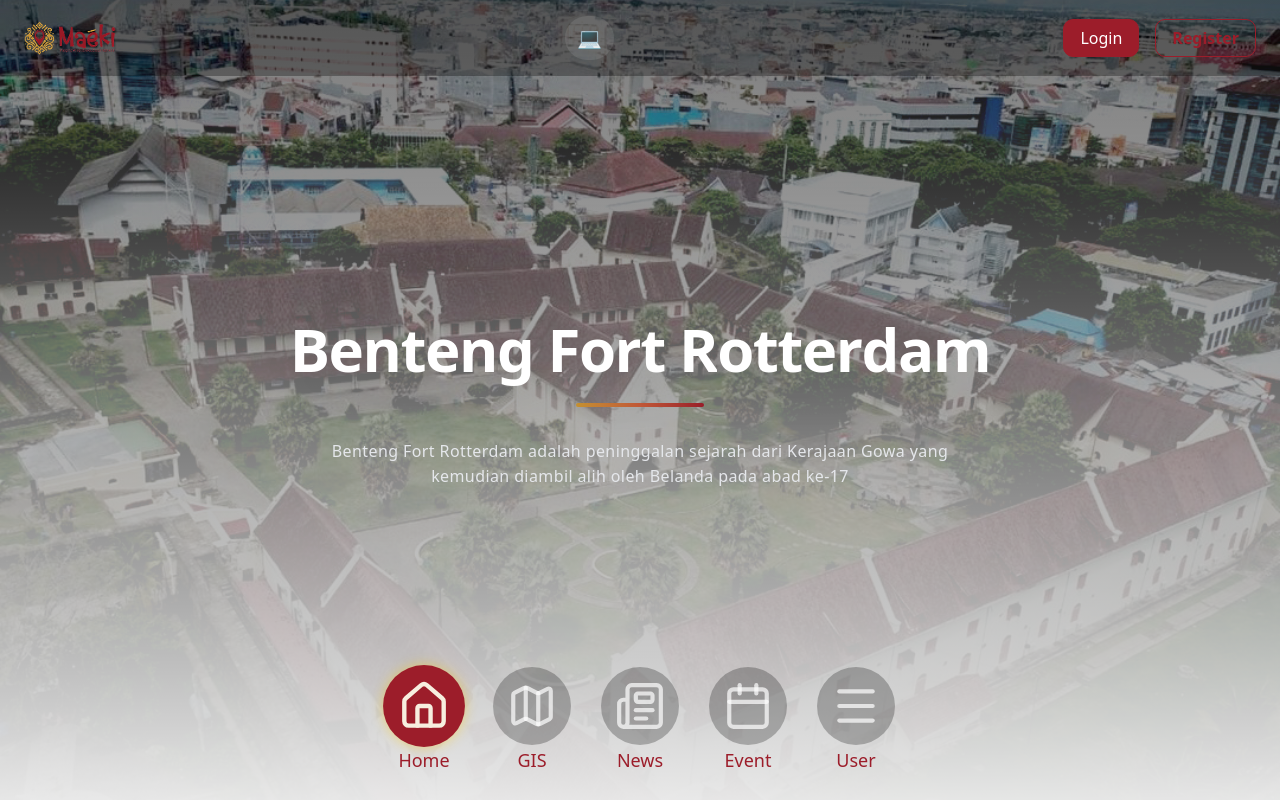
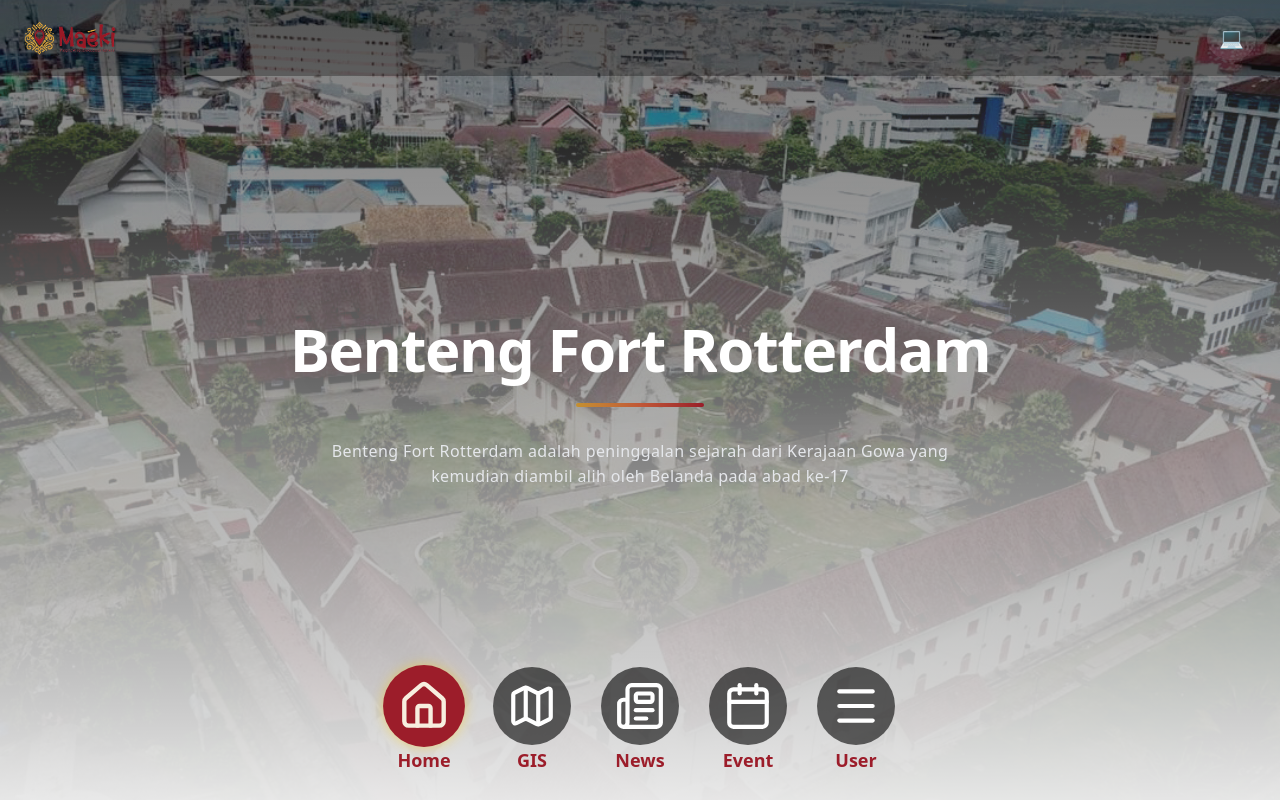
Before and after one commit to dhiyaulhaqaslam/maeki-project, a React (Vite) app: page / in a window 1280 px wide. Built offline with nearby package versions, Linux system fonts and the light colour scheme.

Commit message:
NavBottom Adjustment

```diff
--- a/src/components/BottomNav.tsx
+++ b/src/components/BottomNav.tsx
@@ -36,13 +36,13 @@ export default function BottomNav() {
                 min-w-[50px] min-h-[50px]
                 ${isActive
                                     ? "bg-[#9C1D2A] scale-105 shadow-[0_0_12px_rgba(255,200,0,0.45)]"
-                                    : "bg-black/25 hover:bg-[#9C1D2A] hover:scale-105 hover:shadow-[0_0_12px_rgba(255,200,0,0.45)]"
+                                    : "bg-black/60 dark:bg-white/60 text-white dark:text-black hover:bg-[#9C1D2A] hover:scale-105 hover:shadow-[0_0_12px_rgba(255,200,0,0.45)]"
                                 }
               `}
                         >
                             <Home className="w-[24px] h-[24px] md:min-w-[36px] md:min-h-[36px] lg:min-w-[48px] lg:min-h-[48px] xl:min-w-[50px] xl:min-h-[50px]" />
                         </div>
-                        <span className="mt-[2px] text-[clamp(18px,1.6vw,12px)] text-[#9C1D2A]">
+                        <span className="mt-[2px] text-[clamp(18px,1.6vw,12px)] text-[#9C1D2A] font-semibold">
                             Home
                         </span>
                     </>
@@ -68,13 +68,13 @@ export default function BottomNav() {
                 min-w-[50px] min-h-[50px]
                 ${isActive
                                     ? "bg-[#9C1D2A] scale-105 shadow-[0_0_12px_rgba(255,200,0,0.45)]"
-                                    : "bg-black/25 hover:bg-[#9C1D2A] hover:scale-105 hover:shadow-[0_0_12px_rgba(255,200,0,0.45)]"
+                                    : "bg-black/60 dark:bg-white/60 text-white dark:text-black hover:bg-[#9C1D2A] hover:scale-105 hover:shadow-[0_0_12px_rgba(255,200,0,0.45)]"
                                 }
               `}
                         >
                             <Map className="w-[24px] h-[24px] md:min-w-[36px] md:min-h-[36px] lg:min-w-[48px] lg:min-h-[48px] xl:min-w-[50px] xl:min-h-[50px]" />
                         </div>
-                        <span className="mt-[2px] text-[clamp(18px,1.6vw,12px)] text-[#9C1D2A]">
+                        <span className="mt-[2px] text-[clamp(18px,1.6vw,12px)] text-[#9C1D2A] font-semibold">
                             GIS
                         </span>
                     </>
@@ -100,13 +100,13 @@ export default function BottomNav() {
                 min-w-[50px] min-h-[50px]
                 ${isActive
                                     ? "bg-[#9C1D2A] scale-105 shadow-[0_0_12px_rgba(255,200,0,0.45)]"
-                                    : "bg-black/25 hover:bg-[#9C1D2A] hover:scale-105 hover:shadow-[0_0_12px_rgba(255,200,0,0.45)]"
+                                    : "bg-black/60 dark:bg-white/60 text-white dark:text-black hover:bg-[#9C1D2A] hover:scale-105 hover:shadow-[0_0_12px_rgba(255,200,0,0.45)]"
                                 }
               `}
                         >
                             <Newspaper className="w-[24px] h-[24px] md:min-w-[36px] md:min-h-[36px] lg:min-w-[48px] lg:min-h-[48px] xl:min-w-[50px] xl:min-h-[50px]" />
                         </div>
-                        <span className="mt-[2px] text-[clamp(18px,1.6vw,12px)] text-[#9C1D2A]">
+                        <span className="mt-[2px] text-[clamp(18px,1.6vw,12px)] text-[#9C1D2A] font-semibold">
                             News
                         </span>
                     </>
@@ -132,13 +132,13 @@ export default function BottomNav() {
                 min-w-[50px] min-h-[50px]
                 ${isActive
                                     ? "bg-[#9C1D2A] scale-105 shadow-[0_0_12px_rgba(255,200,0,0.45)]"
-                                    : "bg-black/25 hover:bg-[#9C1D2A] hover:scale-105 hover:shadow-[0_0_12px_rgba(255,200,0,0.45)]"
+                                    : "bg-black/60 dark:bg-white/60 text-white dark:text-black hover:bg-[#9C1D2A] hover:scale-105 hover:shadow-[0_0_12px_rgba(255,200,0,0.45)]"
                                 }
               `}
                         >
                             <Calendar className="w-[24px] h-[24px] md:min-w-[36px] md:min-h-[36px] lg:min-w-[48px] lg:min-h-[48px] xl:min-w-[50px] xl:min-h-[50px]" />
                         </div>
-                        <span className="mt-[2px] text-[clamp(18px,1.6vw,12px)] text-[#9C1D2A]">
+                        <span className="mt-[2px] text-[clamp(18px,1.6vw,12px)] text-[#9C1D2A] font-semibold">
                             Event
                         </span>
                     </>
@@ -158,13 +158,13 @@ export default function BottomNav() {
               min-w-[50px] min-h-[50px]
               ${menuOpen
                                 ? "bg-[#9C1D2A] scale-105 shadow-[0_0_12px_rgba(255,200,0,0.45)]"
-                                : "bg-black/25 hover:bg-[#9C1D2A] hover:scale-105 hover:shadow-[0_0_12px_rgba(255,200,0,0.45)]"
+                                : "bg-black/60 dark:bg-white/60 text-white dark:text-black hover:bg-[#9C1D2A] hover:scale-105 hover:shadow-[0_0_12px_rgba(255,200,0,0.45)]"
                             }
             `}
                     >
                         <Menu className="w-[24px] h-[24px] md:min-w-[36px] md:min-h-[36px] lg:min-w-[48px] lg:min-h-[48px] xl:min-w-[50px] xl:min-h-[50px]" />
                     </div>
-                    <span className="mt-[2px] text-[clamp(18px,1.6vw,12px)] text-[#9C1D2A]">
+                    <span className="mt-[2px] text-[clamp(18px,1.6vw,12px)] text-[#9C1D2A] font-semibold">
                         User
                     </span>
                 </button>
--- a/src/components/Navbar.tsx
+++ b/src/components/Navbar.tsx
@@ -53,48 +53,7 @@ export default function Navbar() {
         >
           {themeIcon}
         </button>
-
-        {/* Tombol Login & Register */}
-        <div className="hidden md:flex items-center gap-4">
-          <Link
-            to="/login"
-            className="px-4 py-1.5 rounded-lg border border-[#9C1D2A] text-white bg-[#9C1D2A] hover:bg-[#9C1D2A]/80 transition font-medium"
-          >
-            Login
-          </Link>
-          <Link
-            to="/register"
-            className="px-4 py-1.5 rounded-lg text-[#9C1D2A] hover:bg-[#9C1D2A] border border-[#9C1D2A] hover:text-white transition font-semibold"
-          >
-            Register
-          </Link>
-        </div>
       </div>
-
-      {/* Mobile Menu */}
-      {menuOpen && (
-        <motion.div
-          initial={{ opacity: 0, y: -10 }}
-          animate={{ opacity: 1, y: 0 }}
-          exit={{ opacity: 0, y: -10 }}
-          className={`md:hidden flex flex-col items-center text-white py-6 space-y-4 shadow-lg ${scrolled ? "bg-transparent" : "backdrop-blur-md bg-black/30 shadow-lg"}`}
-        >
-          <Link
-            to="/login"
-            onClick={() => setMenuOpen(false)}
-            className="block w-3/4 text-center py-2 rounded-md bg-[#9C1D2A] text-white font-medium hover:bg-[#9C1D2A]/80 transition"
-          >
-            Login
-          </Link>
-          <Link
-            to="/register"
-            onClick={() => setMenuOpen(false)}
-            className="block w-3/4 text-center py-2 rounded-md border border-[#9C1D2A] text-[#9C1D2A] font-semibold hover:bg-[#9C1D2A] hover:text-white transition"
-          >
-            Register
-          </Link>
-        </motion.div>
-      )}
     </motion.nav>
   );
 }
```
